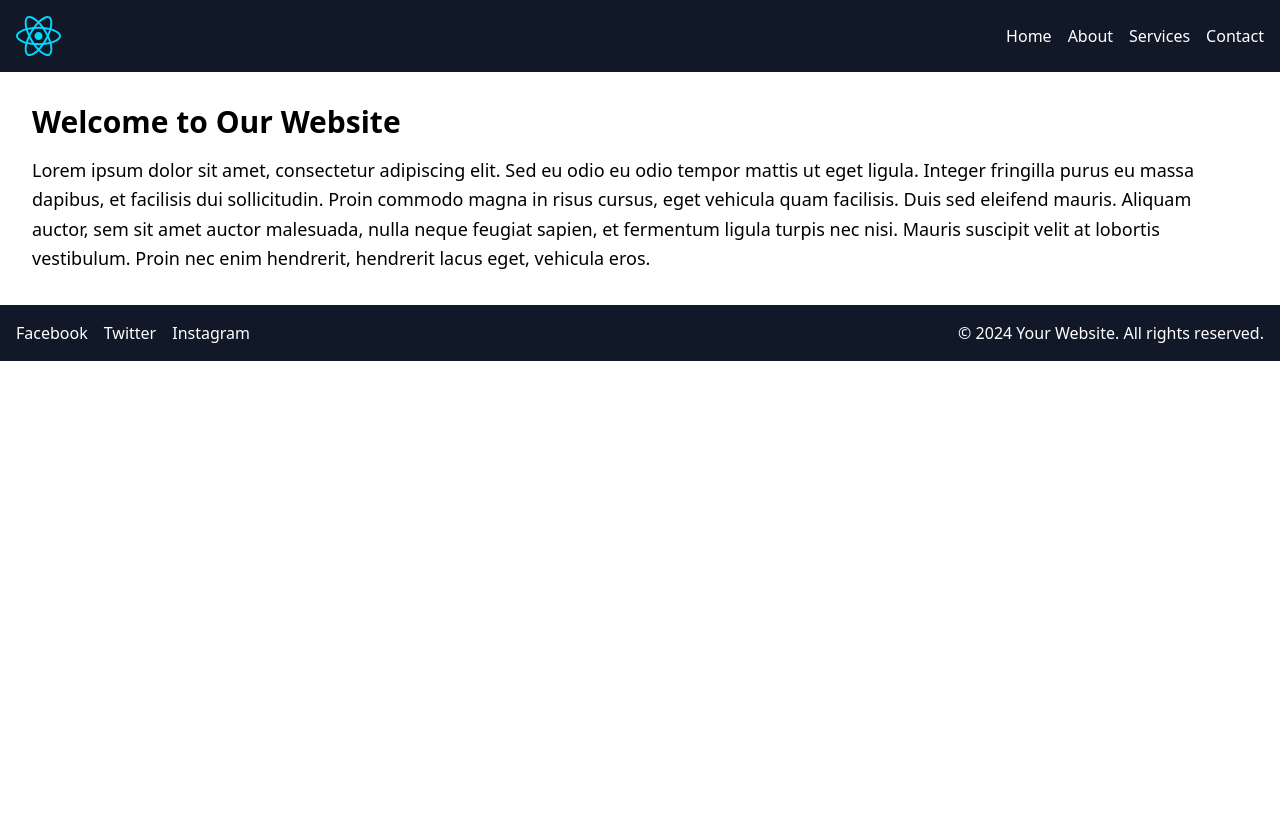
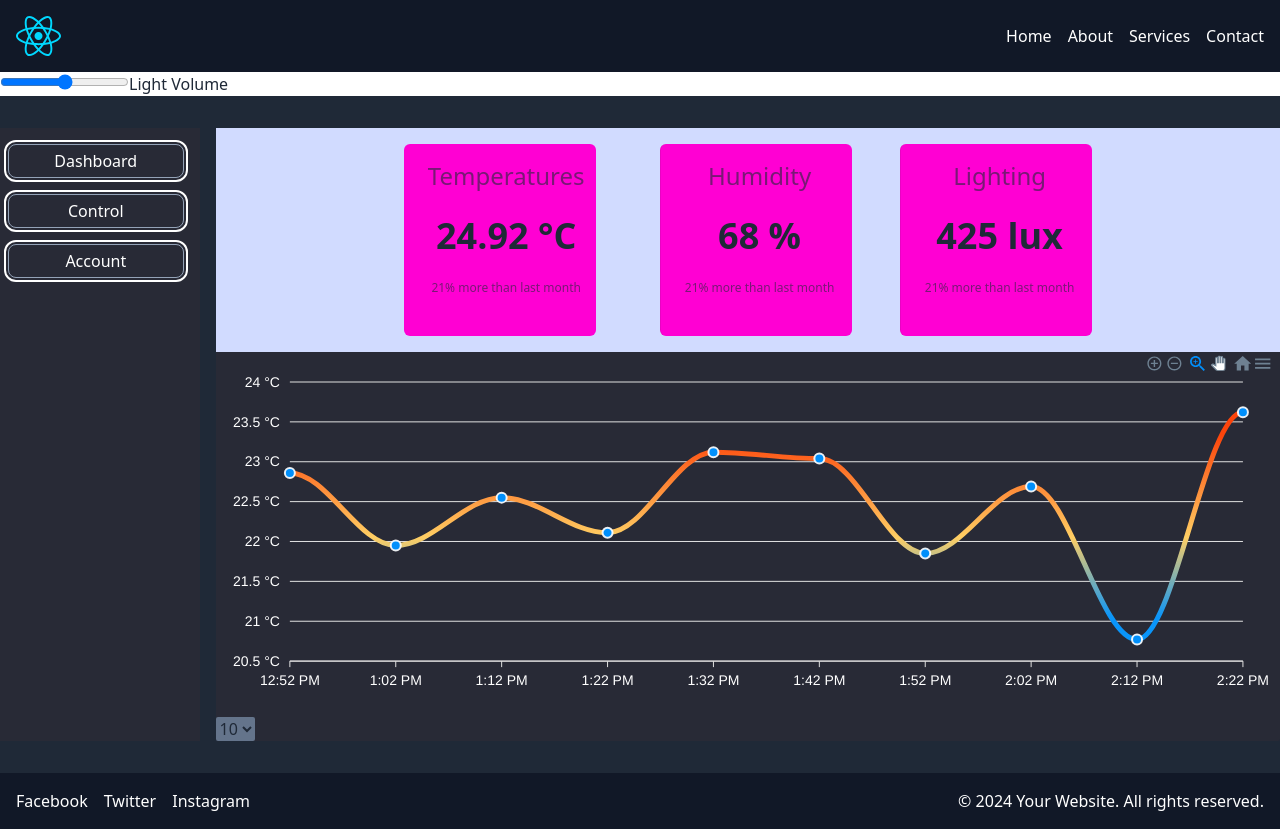
Before and after one commit to vinhkhangphung/smart-home-frontend, a React (Vite) app: page / in a window 1280 px wide. Before the commit the page ends 800 px from the top, so only its background shows below. Built offline with nearby package versions, Linux system fonts and the light colour scheme; the HTML template or start-up script is replaced by a standard one.

Commit message:
dashboard basic

```diff
--- a/package.json
+++ b/package.json
@@ -10,7 +10,9 @@
     "preview": "vite preview"
   },
   "dependencies": {
+    "apexcharts": "^3.48.0",
     "react": "^18.2.0",
+    "react-apexcharts": "^1.4.1",
     "react-dom": "^18.2.0",
     "react-router-dom": "^6.22.3"
   },
@@ -19,6 +21,7 @@
     "@types/react-dom": "^18.2.22",
     "@vitejs/plugin-react": "^4.2.1",
     "autoprefixer": "^10.4.19",
+    "daisyui": "^4.10.1",
     "eslint": "^8.57.0",
     "eslint-plugin-react": "^7.34.1",
     "eslint-plugin-react-hooks": "^4.6.0",
--- /dev/null
+++ b/src/components/RangeSlider.jsx
@@ -0,0 +1,16 @@
+import React from "react";
+export default function RangeSlider({ label, value, setvalue }) {
+  return (
+    <div>
+      <input
+        type="range"
+        min="0"
+        id={label}
+        max="100"
+        value={value}
+        onChange={(event) => setvalue(parseInt(event.target.value))}
+      />
+      <label htmlFor={label}>{label}</label>
+    </div>
+  );
+}
--- a/src/pages/HomePage.jsx
+++ b/src/pages/HomePage.jsx
@@ -1,20 +1,267 @@
 import React from "react";
+import ReactApexChart from "react-apexcharts";
+import { useState, useEffect } from "react";
+import RangeSlider from "../components/RangeSlider";
 
 const HomePage = () => {
+  // -------------------------------------------------------
+  const [block, setBlock] = useState(10);
+
+  // Sample data for the chart
+  const [series, setSeries] = useState([
+    {
+      name: "Temperatures",
+      dataraw: [
+        22.5, 21.8, 23.2, 20.9, 22.7, 24.1, 23.5, 21.4, 20.3, 22.0, 24.5, 23.8,
+        21.6, 22.9, 20.7, 23.3, 22.2, 24.0, 21.1, 22.4, 20.5, 23.7, 21.9, 24.3,
+        22.1, 20.8, 23.0, 22.6, 21.2, 24.2, 23.1, 20.6, 22.8, 21.3, 24.4, 23.4,
+        20.4, 22.3, 21.7, 24.6, 23.6, 20.2, 22.4, 21.5, 24.8, 23.9, 20.1, 22.5,
+        21.0, 24.7,
+      ],
+      data: [],
+    },
+  ]);
+
+  const modifier = 0.5;
+  useEffect(() => {
+    const newSeries = [...series]; // Create a copy of the series array
+    newSeries[0].dataraw = newSeries[0].dataraw.map((x) =>
+      parseFloat((x + Math.random() * modifier * 2 - modifier).toFixed(2))
+    );
+    setSeries(newSeries); // Update state with the modified copy
+  }, []);
+
+  /* API call to fetch latest temperature */
+  const [latestTemp, setLatestTemp] = useState(0);
+  useEffect(() => {
+    setLatestTemp(series[0].dataraw[series[0].dataraw.length - 1]);
+  }, [series[0].dataraw]);
+
+  const generateTimestamps = () => {
+    const timestamps = [];
+    let currentTime = new Date(); // Get current time
+    for (let i = 0; i < block; i++) {
+      timestamps.push(currentTime.getTime()); // Push timestamp to array
+      currentTime.setMinutes(currentTime.getMinutes() + block); // Add 5 minutes to current time
+    }
+    return timestamps;
+  };
+  const timestamps = generateTimestamps();
+  const res = Array(block).fill(0);
+  const count = Array(block).fill(0);
+  for (let i = 0; i < series[0].dataraw.length; i++) {
+    res[i % block] += series[0].dataraw[i];
+    count[i % block] += 1;
+  }
+  for (let i = 0; i < block; i++) {
+    res[i] = (res[i] / count[i]).toFixed(2);
+  }
+  series[0].data = res;
+  // -------------------------------------------------------
+
+  const options = {
+    chart: {
+      type: "line",
+      height: 350,
+    },
+    xaxis: {
+      categories: timestamps.map((timestamp) =>
+        new Date(timestamp).toLocaleTimeString("en-US", {
+          hour: "numeric",
+          minute: "numeric",
+        })
+      ),
+      labels: {
+        style: {
+          fontSize: "14px",
+          colors: Array(block).fill("#FFFFFF"),
+        },
+      },
+    },
+    stroke: {
+      curve: "smooth",
+    },
+    markers: {
+      size: 5,
+    },
+    yaxis: {
+      tickAmount: 6,
+      labels: {
+        style: {
+          fontSize: "14px",
+          colors: Array(block).fill("#FFFFFF"),
+        },
+        formatter: (value) => {
+          return value + " °C";
+        },
+      },
+    },
+    fill: {
+      type: "gradient",
+      gradient: {
+        type: "vertical",
+        shadeIntensity: 1,
+        opacityFrom: 1,
+        opacityTo: 1,
+        colorStops: [
+          {
+            offset: 10,
+            color: "#fc440b",
+            opacity: 1,
+          },
+          {
+            offset: 55,
+            color: "#ffce63",
+            opacity: 1,
+          },
+          {
+            offset: 90,
+            color: "#0a95f9",
+            opacity: 1,
+          },
+        ],
+      },
+    },
+  };
+  /* Control Panel */
+  const [selectTab, setSelectTab] = useState("dashboard");
+  const [lightVolume, setlightVolume] = useState(50);
+  /* Component */
+  const DashboardContent = () => {
+    return (
+      <>
+        <div className="flex justify-center items-center stats rounded-none bg-primary-content">
+          <div className="w-48 h-48 m-4 mr-8 text-center stat bg-secondary rounded-md">
+            <div className="stat-title text-2xl h-fit">Temperatures</div>
+            <div className="stat-value text-4xl h-fit">
+              {latestTemp + " °C"}
+            </div>
+            <div className="stat-desc h-fit">21% more than last month</div>
+          </div>
+          <div className="w-48 h-48 m-4 ml-8 text-center stat bg-secondary rounded-md">
+            <div className="stat-title text-2xl">Humidity</div>
+            <div className="stat-value text-4xl">
+              {(Math.random() * 100).toFixed(0) + " %"}
+            </div>
+            <div className="stat-desc">21% more than last month</div>
+          </div>
+          <div className="w-48 h-48 m-4 ml-8 text-center stat bg-secondary rounded-md">
+            <div className="stat-title text-2xl">Lighting</div>
+            <div className="stat-value text-4xl">
+              {Math.floor(Math.random() * (500 - 300 + 1)) + 300 + " lux"}
+            </div>
+            <div className="stat-desc">21% more than last month</div>
+          </div>
+        </div>
+        <ReactApexChart
+          options={options}
+          series={series}
+          type="line"
+          height={350}
+        />
+        <div>
+          <select
+            className="bg-slate-500 border-0 rounded-sm focus-visible:outline-double outline-gray-400"
+            name="blockSize"
+            id="blockSize"
+            value={block}
+            onChange={(event) => setBlock(parseInt(event.target.value))}
+          >
+            <option value="10">10</option>
+            <option value="8">8</option>
+            <option value="5">5</option>
+          </select>
+        </div>
+      </>
+    );
+  };
+
+  const ControlContent = ({ value, setvalue }) => {
+    return (
+      <>
+        <div className="text-white flex">
+          <label className="swap">
+            <input type="checkbox" />
+
+            <svg
+              xmlns="http://www.w3.org/2000/svg"
+              width="128"
+              height="128"
+              viewBox="0 0 16 16"
+              className="swap-on fill-red-400"
+            >
+              <path d="M7.5 1v7h1V1z" />
+              <path d="M3 8.812a5 5 0 0 1 2.578-4.375l-.485-.874A6 6 0 1 0 11 3.616l-.501.865A5 5 0 1 1 3 8.812" />
+            </svg>
+
+            <svg
+              xmlns="http://www.w3.org/2000/svg"
+              width="128"
+              height="128"
+              viewBox="0 0 16 16"
+              className="swap-off fill-green-400"
+            >
+              <path d="M7.5 1v7h1V1z" />
+              <path d="M3 8.812a5 5 0 0 1 2.578-4.375l-.485-.874A6 6 0 1 0 11 3.616l-.501.865A5 5 0 1 1 3 8.812" />
+            </svg>
+          </label>
+        </div>
+        <RangeSlider label={"Brightness"} value={value} setvalue={setvalue} />
+      </>
+    );
+  };
+
+  const AccountContent = () => {
+    return (
+      <div className="flex flex-col items-center justify-center">
+        <div className="w-48 h-48 m-4 text-center stat bg-secondary rounded-md">
+          <div className="stat-title text-2xl">Account</div>
+          <div className="stat-value text-4xl">User</div>
+          <div className="stat-desc"></div>
+        </div>
+      </div>
+    );
+  };
+
   return (
-    <div className="container mx-auto p-8">
-      <h1 className="text-3xl font-bold mb-4">Welcome to Our Website</h1>
-      <p className="text-lg leading-relaxed">
-        Lorem ipsum dolor sit amet, consectetur adipiscing elit. Sed eu odio eu
-        odio tempor mattis ut eget ligula. Integer fringilla purus eu massa
-        dapibus, et facilisis dui sollicitudin. Proin commodo magna in risus
-        cursus, eget vehicula quam facilisis. Duis sed eleifend mauris. Aliquam
-        auctor, sem sit amet auctor malesuada, nulla neque feugiat sapien, et
-        fermentum ligula turpis nec nisi. Mauris suscipit velit at lobortis
-        vestibulum. Proin nec enim hendrerit, hendrerit lacus eget, vehicula
-        eros.
-      </p>
-    </div>
+    <>
+      <RangeSlider
+        label={"Light Volume"}
+        value={lightVolume}
+        setvalue={setlightVolume}
+      />
+      <div className="mx-auto py-8 bg-gray-800 flex">
+        <div className="w-60 bg-primary text-white">
+          <ul className="pl-2 pr-4 text-center justify-start">
+            <li
+              className="border rounded-lg border-slate-400 p-1 my-4 outline outline-offset-2 outline-2 cursor-pointer hover:bg-gray-500"
+              onClick={() => setSelectTab("dashboard")}
+            >
+              Dashboard
+            </li>
+            <li
+              className="border rounded-lg border-slate-400 p-1 my-4 outline outline-offset-2 outline-2 cursor-pointer hover:bg-gray-500"
+              onClick={() => setSelectTab("control")}
+            >
+              Control
+            </li>
+            <li
+              className="border rounded-lg border-slate-400 p-1 my-4 outline outline-offset-2 outline-2 cursor-pointer hover:bg-gray-500"
+              onClick={() => setSelectTab("account")}
+            >
+              Account
+            </li>
+          </ul>
+        </div>
+        <div className="w-full bg-primary ml-4 rounded-sm border-0">
+          {selectTab == "dashboard" && <DashboardContent />}
+          {selectTab == "control" && (
+            <ControlContent value={lightVolume} setvalue={setlightVolume} />
+          )}
+          {selectTab == "account" && <AccountContent />}
+        </div>
+      </div>
+    </>
   );
 };
 
--- a/tailwind.config.js
+++ b/tailwind.config.js
@@ -2,7 +2,11 @@
 export default {
   content: ["./index.html", "./src/**/*.{js,ts,jsx,tsx}"],
   theme: {
-    extend: {},
+    extend: {
+      colors: {
+        primary: "#282A36",
+      },
+    },
   },
-  plugins: [],
+  plugins: [require("daisyui")],
 };
```
Also changed, not shown: 1 other file (tests, documents, lock files or other folders).
